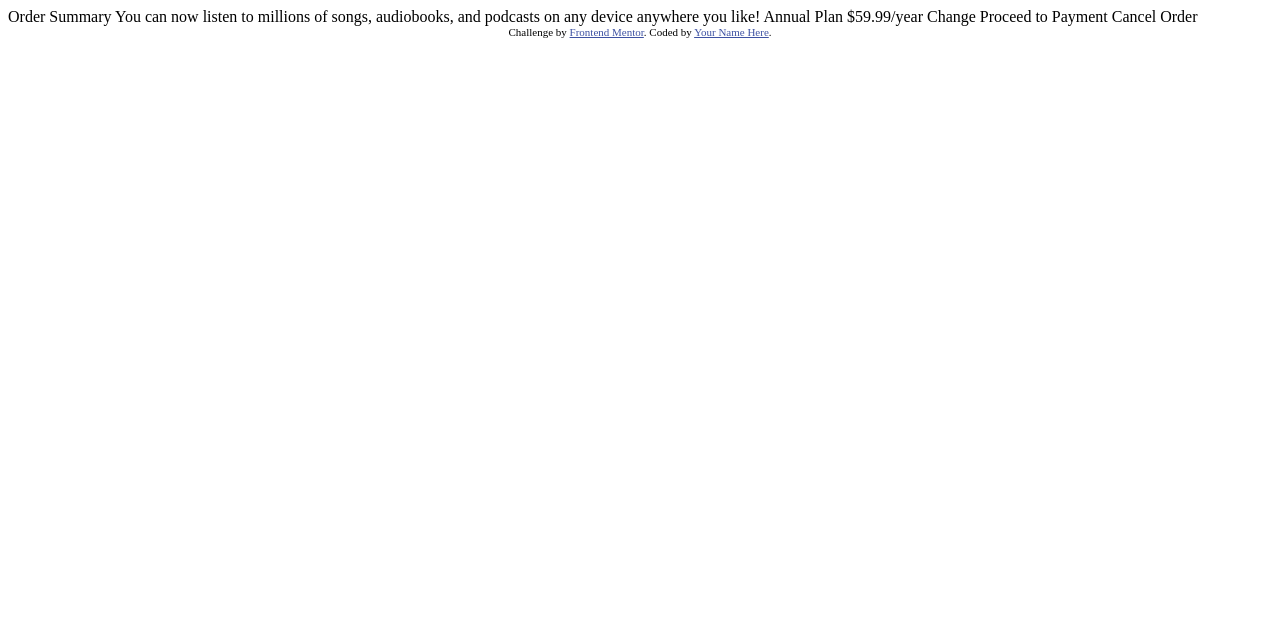
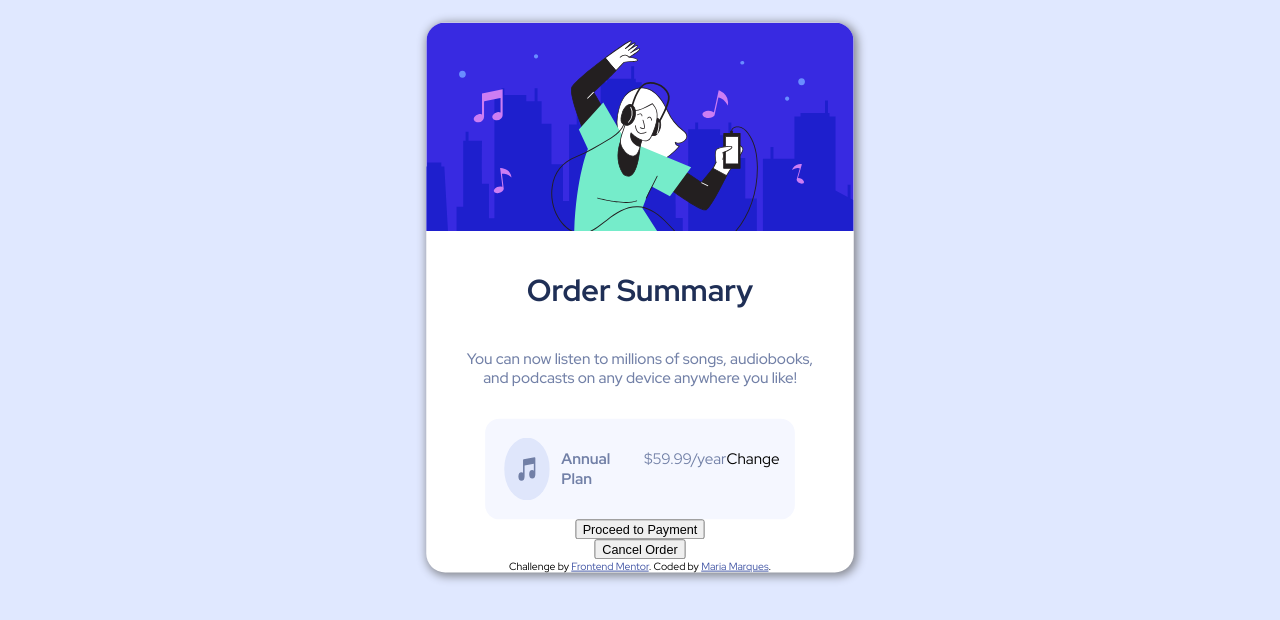
Before and after one commit to laladrack/order-summary-component-FrontEndMentor, a plain HTML site: page index.html in a window 1280 px wide. Drawn offline with Linux system fonts and the light colour scheme.

Commit message:
html done and first part of css fixed

```diff
--- a/index.html
+++ b/index.html
@@ -4,6 +4,7 @@
   <meta charset="UTF-8">
   <meta name="viewport" content="width=device-width, initial-scale=1.0"> <!-- displays site properly based on user's device -->
 
+  <link rel="stylesheet" href="styles.css">
   <link rel="icon" type="image/png" sizes="32x32" href="./images/favicon-32x32.png">
 
   <title>Frontend Mentor | Order summary card</title>
@@ -15,23 +16,31 @@
   </style>
 </head>
 <body>
+<div class="main">
 
-  Order Summary
+  <img src="./images/illustration-hero.svg" id="illustration" alt="" />
 
-  You can now listen to millions of songs, audiobooks, and podcasts on any
-  device anywhere you like!
+  <h1 class="title">Order Summary</h1>
 
-  Annual Plan
-  $59.99/year
+  <p class="description">You can now listen to millions of songs, audiobooks, and podcasts on any
+  device anywhere you like!</p>
 
-  Change
+  <div class="plano">
+    <img src="./images/icon-music.svg" alt="music icon" id="music" />
+  <p class="text" id="texto-plano">Annual Plan</p>
+  <p class="text" id="preço">$59.99/year</p>
 
-  Proceed to Payment
-  Cancel Order
+  <p class="mudar">Change</p>
+ </div>
+
+  <button class="carrinho">Proceed to Payment</button>
+  <button class="cancelar">Cancel Order</button>
+
 
   <div class="attribution">
     Challenge by <a href="https://www.frontendmentor.io?ref=challenge" target="_blank">Frontend Mentor</a>.
-    Coded by <a href="#">Your Name Here</a>.
+    Coded by <a href="https://www.github.com/laladrack">Maria Marques</a>.
   </div>
+</div>
 </body>
 </html>
--- a/styles.css
+++ b/styles.css
@@ -0,0 +1,73 @@
+@import url('https://fonts.googleapis.com/css2?family=Red+Hat+Display:ital,wght@0,300..900;1,300..900&display=swap');
+
+body{
+    font-family: 'Red Hat Display';
+    font-size: 16px;
+    background-color: hsl(225, 100%, 94%);
+    display: flex;
+    height: 100%;
+    align-content: center;
+    justify-content: center;
+}
+
+.main {
+    background-color: white;
+    display: flex;
+    flex-direction: column;
+    align-items: center;
+    justify-content: center;
+    border-radius: 20px;
+    box-shadow: 2px 2px 10px 2px rgb(135, 137, 145);
+    max-width: 550px;
+
+    scale: 95%;
+}
+
+#illustration{
+    padding: 0;
+    margin: 0;
+    max-width: 550px;
+    height: auto;
+    border-top-left-radius: 20px;
+    border-top-right-radius: 20px;
+    flex-basis: auto;
+    margin-bottom: 16px;
+}
+
+.title{
+    margin: 8px;
+    margin-top: 24px;
+    color: hsl(223, 47%, 23%);
+}
+
+.description{
+    max-width: 375px;
+    text-align: center;
+    font-weight: 500;
+    color: hsl(224, 23%, 55%);
+    padding: 16px;
+}
+
+.plano{
+    padding: 16px;
+    border-radius: 15px;
+    display: flex;
+    background-color: hsl(225, 100%, 98%);
+}
+
+#music{
+    margin: 4px;
+    padding-right: 8px;
+}
+
+#texto-plano{
+    font-weight: 700;
+}
+
+.text{
+    flex: 1;
+    color:hsl(224, 23%, 55%);
+    display: flex;
+    flex-direction: column;
+    justify-content: space-between;
+}
```
